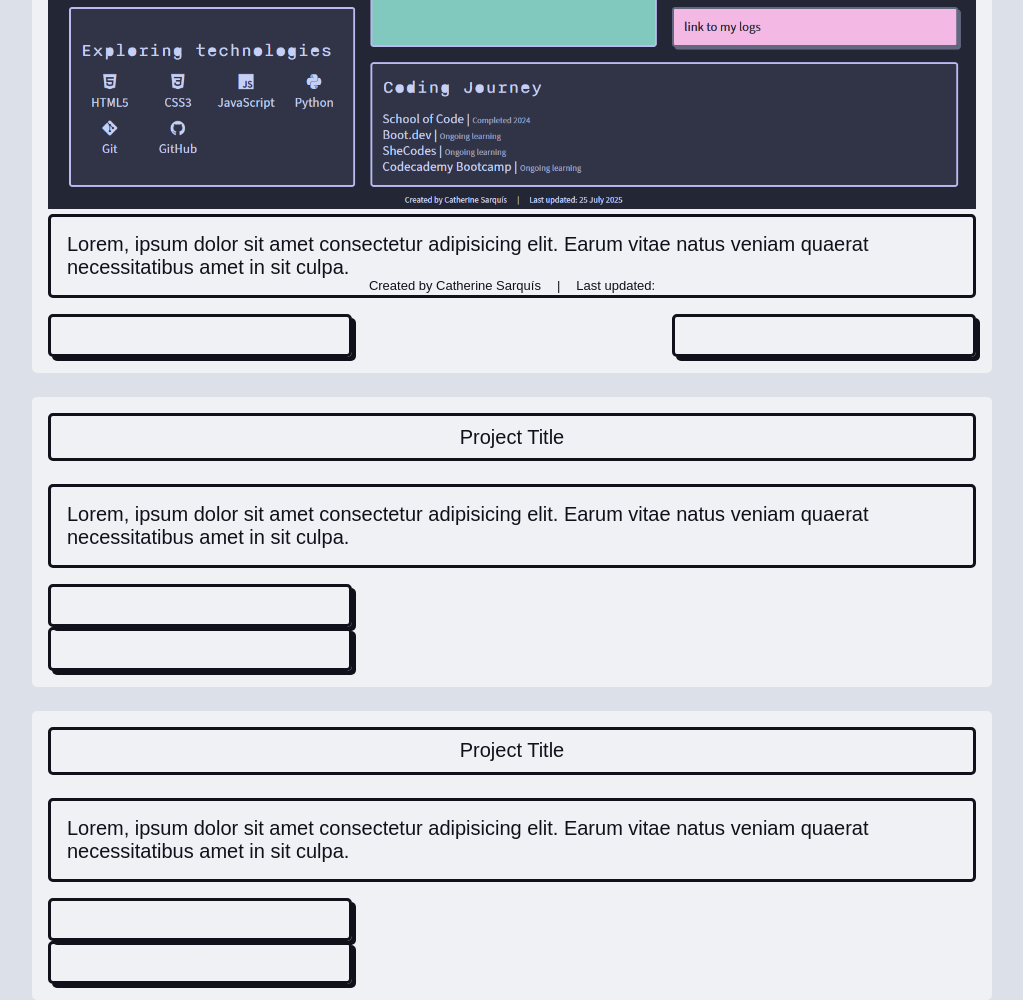
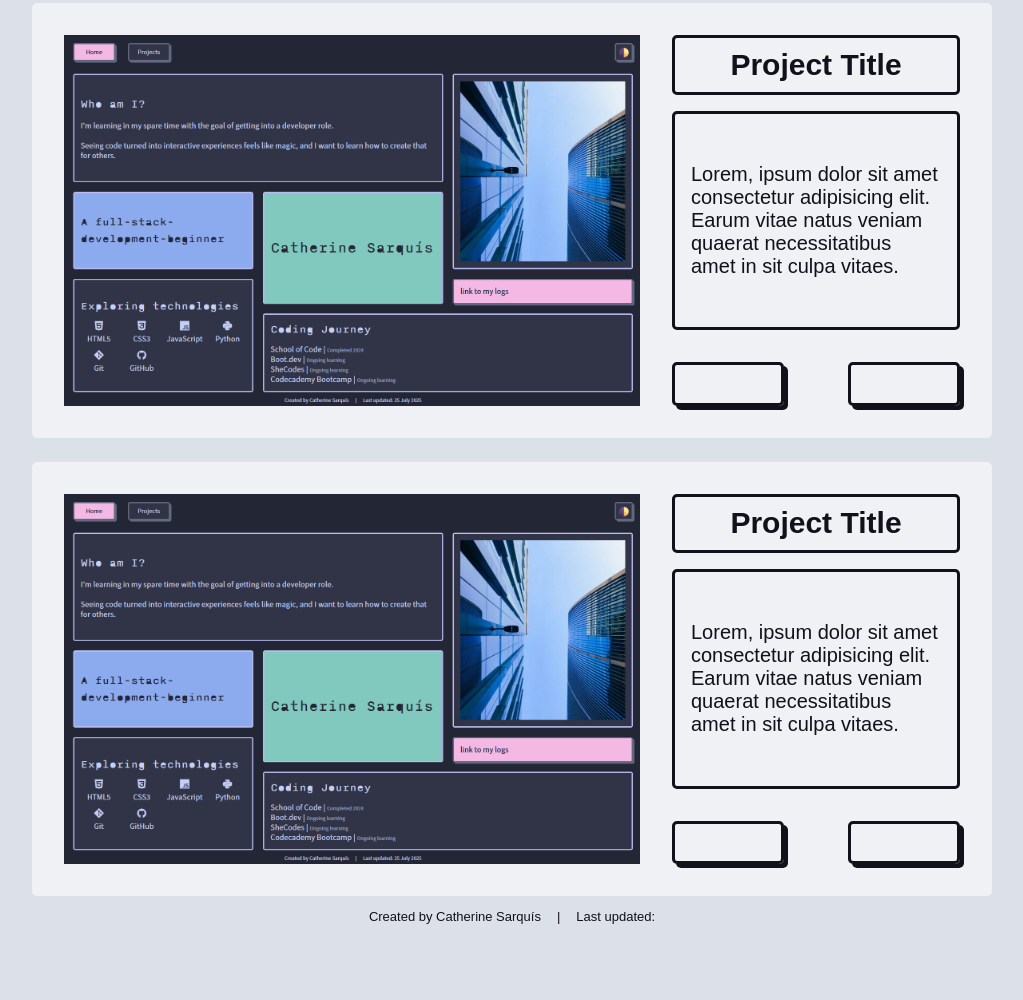
Before and after one commit to catherine-sarquis/catherine-portfolio, a plain HTML site: page projects.html in a window 1280 px wide. Shown: the part 554-1554 px from the top of the page, without its empty margins (128-1151 px from the left). After the commit the page ends 1494 px from the top, so only its background shows below. Drawn offline with Linux system fonts and the light colour scheme; no server answers; a web font is replaced by a local one.

Commit message:
styles project card for larger screen sizes and general tweaks

```diff
--- a/projects.html
+++ b/projects.html
@@ -46,37 +46,56 @@
     </div>
   </header>
   <main class="projects">
+
     <section class="project-card">
       <div class="project-title">
         <h2>Project Title</h2>
       </div>
       <div class="project-image"><img src="src/screenshot.png" alt=""></div>
-      <div class="project-about">Lorem, ipsum dolor sit amet consectetur adipisicing elit. Earum vitae natus veniam
-        quaerat necessitatibus amet in sit culpa.</div>
+      <div class="project-about">
+        <p>Lorem, ipsum dolor sit amet consectetur adipisicing elit. Earum vitae natus veniam
+          quaerat necessitatibus amet in sit culpa vitaes.</p>
+        <!-- only displays in 1400px screens + -->
+        <p class="extra-project-details">Additional content here</p>
+      </div>
       <div class="project-links">
         <div class="github-link">Github</div>
         <div class="deployed-link">Live Demo</div>
       </div>
     </section>
+
     <section class="project-card">
       <div class="project-title">
-        Project Title
+        <h2>Project Title</h2>
       </div>
-      <div class="project-image"><img src="" alt=""></div>
-      <div class="project-about">Lorem, ipsum dolor sit amet consectetur adipisicing elit. Earum vitae natus veniam
-        quaerat necessitatibus amet in sit culpa.</div>
-      <div class="github-link">Github</div>
-      <div class="deployed-link">Live Demo</div>
+      <div class="project-image"><img src="src/screenshot.png" alt=""></div>
+      <div class="project-about">
+        <p>Lorem, ipsum dolor sit amet consectetur adipisicing elit. Earum vitae natus veniam
+          quaerat necessitatibus amet in sit culpa vitaes.</p>
+        <!-- only displays in 1400px screens + -->
+        <p class="extra-project-details">Additional content here</p>
+      </div>
+      <div class="project-links">
+        <div class="github-link">Github</div>
+        <div class="deployed-link">Live Demo</div>
+      </div>
     </section>
+
     <section class="project-card">
       <div class="project-title">
-        Project Title
+        <h2>Project Title</h2>
       </div>
-      <div class="project-image"><img src="" alt=""></div>
-      <div class="project-about">Lorem, ipsum dolor sit amet consectetur adipisicing elit. Earum vitae natus veniam
-        quaerat necessitatibus amet in sit culpa.</div>
-      <div class="github-link">Github</div>
-      <div class="deployed-link">Live Demo</div>
+      <div class="project-image"><img src="src/screenshot.png" alt=""></div>
+      <div class="project-about">
+        <p>Lorem, ipsum dolor sit amet consectetur adipisicing elit. Earum vitae natus veniam
+          quaerat necessitatibus amet in sit culpa vitaes.</p>
+        <!-- only displays in 1400px screens + -->
+        <p class="extra-project-details">Additional content here</p>
+      </div>
+      <div class="project-links">
+        <div class="github-link">Github</div>
+        <div class="deployed-link">Live Demo</div>
+      </div>
     </section>
   </main>
   <footer>
--- a/style.css
+++ b/style.css
@@ -282,10 +282,22 @@ footer p:last-of-type {
 }
 
 .project-about {
+  display: flex;
+  flex-direction: column;
+  justify-content: center;
   border: var(--border-and-shadow) solid 3px;
   padding: 1rem;
   border-radius: 5px;
   margin-bottom: 1rem;
+  gap: 1rem;
+}
+
+.project-about p {
+  margin-top: 0;
+}
+
+.extra-project-details {
+  display: none;
 }
 
 .project-links {
@@ -303,7 +315,8 @@ footer p:last-of-type {
   border: solid 3px var(--btn-border-and-shadow);
   border-radius: 5px;
   padding: 0.6rem;
-  width: 30%;
+  min-width: 30%;
+  max-width: 40%;
   text-decoration: none;
   color: var(--overlay-text-colour)
 }
@@ -316,7 +329,8 @@ footer p:last-of-type {
   border: solid 3px var(--btn-border-and-shadow);
   border-radius: 5px;
   padding: 0.6rem;
-  width: 30%;
+  min-width: 30%;
+  max-width: 40%;
   text-decoration: none;
   color: var(--overlay-text-colour)
 }
@@ -481,4 +495,52 @@ footer p:last-of-type {
   .completion-date {
     display: inline;
   }
+
+  .projects {
+    height: auto;
+  }
+
+  .project-card {
+    display: grid;
+    padding: 2rem;
+    grid-template-columns: 2fr 1fr;
+    grid-template-rows: auto 1fr auto;
+    gap: 1rem 2rem;
+  }
+
+  .project-image {
+    grid-column: 1;
+    grid-row: 1 / 4;
+  }
+
+  .project-image img {
+    width: 100%;
+    height: 100%;
+    /* ensures the image covers its container without stretching or squishing */
+    object-fit: cover;
+  }
+
+  .project-title {
+    grid-column: 2;
+    grid-row: 1;
+  }
+
+  .project-about {
+    grid-column: 2;
+    grid-row: 2;
+  }
+
+
+  .project-links {
+    grid-column: 2;
+    grid-row: 3;
+    display: flex;
+    gap: 0.5rem;
+  }
 }
+
+@media (min-width: 1400px) {
+  .extra-project-details {
+    display: block;
+  }
+}
```
